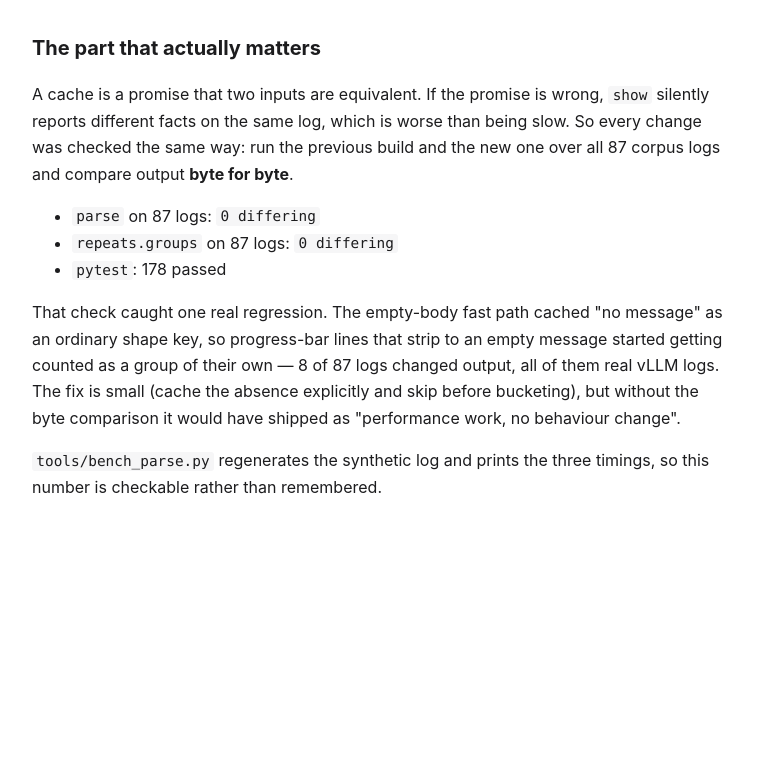
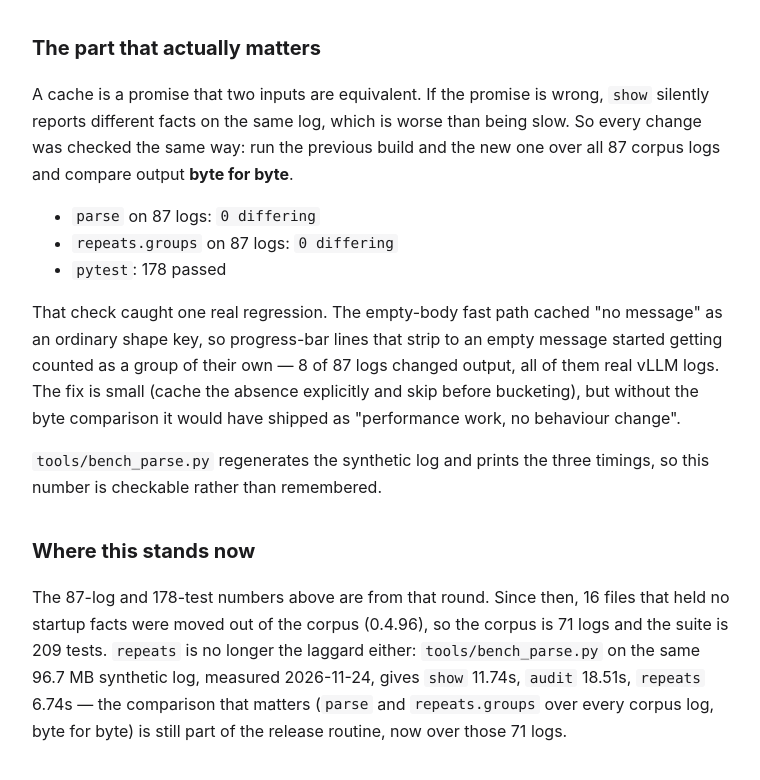
Before and after one commit to apex-mochen/servediff, a plain HTML site: page stop-matching-every-rule.html in a window 1280 px wide. Shown: the part 2233-3013 px from the top of the page, without its empty margins (256-1016 px from the left). Before the commit the page ends 2845 px from the top, so only its background shows below. Drawn offline with Linux system fonts and the light colour scheme.

Commit message:
facts: current corpus and timings on the caching page

```diff
--- a/stop-matching-every-rule.html
+++ b/stop-matching-every-rule.html
@@ -138,5 +138,12 @@ and skip before bucketing), but without the byte comparison it would have shippe
 as "performance work, no behaviour change".</p>
 <p><code>tools/bench_parse.py</code> regenerates the synthetic log and prints the three timings,
 so this number is checkable rather than remembered.</p>
+<h2>Where this stands now</h2>
+<p>The 87-log and 178-test numbers above are from that round. Since then, 16 files that held no
+startup facts were moved out of the corpus (0.4.96), so the corpus is 71 logs and the suite is
+209 tests. <code>repeats</code> is no longer the laggard either: <code>tools/bench_parse.py</code> on the same 96.7 MB
+synthetic log, measured 2026-11-24, gives <code>show</code> 11.74s, <code>audit</code> 18.51s, <code>repeats</code> 6.74s — the
+comparison that matters (<code>parse</code> and <code>repeats.groups</code> over every corpus log, byte for byte) is
+still part of the release routine, now over those 71 logs.</p>
 </body>
 </html>
```
